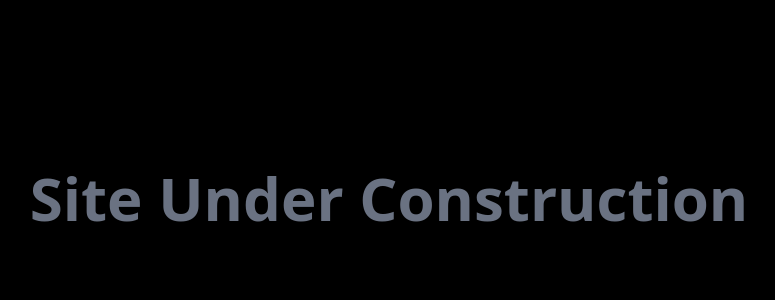
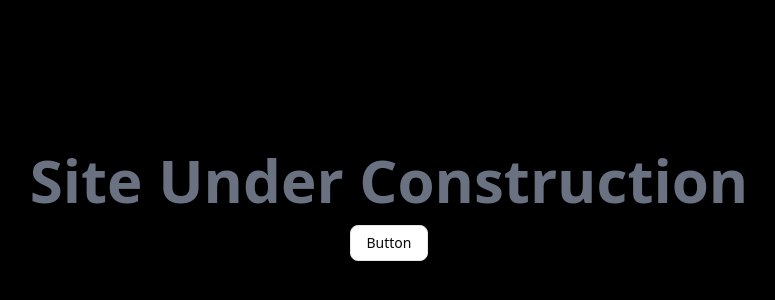
Before and after one commit to KavumaHakim/NodeUg, a React (Vite) app: page / in a window 1280 px wide. Shown: the part 202-502 px from the top of the page, without its empty margins (251-1026 px from the left). Built offline with nearby package versions, Linux system fonts and the light colour scheme.

Commit message:
feat: add Radix UI components for tooltips and buttons; update package dependencies

```diff
--- /dev/null
+++ b/components/ui/button.jsx
@@ -0,0 +1,58 @@
+import * as React from "react"
+import { Slot } from "@radix-ui/react-slot"
+import { cva } from "class-variance-authority";
+
+import { cn } from "@/lib/utils"
+
+const buttonVariants = cva(
+  "inline-flex items-center justify-center gap-2 whitespace-nowrap rounded-md text-sm font-medium transition-all disabled:pointer-events-none disabled:opacity-50 [&_svg]:pointer-events-none [&_svg:not([class*='size-'])]:size-4 shrink-0 [&_svg]:shrink-0 outline-none focus-visible:border-ring focus-visible:ring-ring/50 focus-visible:ring-[3px] aria-invalid:ring-destructive/20 dark:aria-invalid:ring-destructive/40 aria-invalid:border-destructive",
+  {
+    variants: {
+      variant: {
+        default: "bg-primary text-primary-foreground hover:bg-primary/90",
+        destructive:
+          "bg-destructive text-white hover:bg-destructive/90 focus-visible:ring-destructive/20 dark:focus-visible:ring-destructive/40 dark:bg-destructive/60",
+        outline:
+          "border bg-background shadow-xs hover:bg-accent hover:text-accent-foreground dark:bg-input/30 dark:border-input dark:hover:bg-input/50",
+        secondary:
+          "bg-secondary text-secondary-foreground hover:bg-secondary/80",
+        ghost:
+          "hover:bg-accent hover:text-accent-foreground dark:hover:bg-accent/50",
+        link: "text-primary underline-offset-4 hover:underline",
+      },
+      size: {
+        default: "h-9 px-4 py-2 has-[>svg]:px-3",
+        sm: "h-8 rounded-md gap-1.5 px-3 has-[>svg]:px-2.5",
+        lg: "h-10 rounded-md px-6 has-[>svg]:px-4",
+        icon: "size-9",
+        "icon-sm": "size-8",
+        "icon-lg": "size-10",
+      },
+    },
+    defaultVariants: {
+      variant: "default",
+      size: "default",
+    },
+  }
+)
+
+function Button({
+  className,
+  variant = "default",
+  size = "default",
+  asChild = false,
+  ...props
+}) {
+  const Comp = asChild ? Slot : "button"
+
+  return (
+    <Comp
+      data-slot="button"
+      data-variant={variant}
+      data-size={size}
+      className={cn(buttonVariants({ variant, size, className }))}
+      {...props} />
+  );
+}
+
+export { Button, buttonVariants }
--- /dev/null
+++ b/components/ui/tooltip.jsx
@@ -0,0 +1,53 @@
+import * as React from "react"
+import * as TooltipPrimitive from "@radix-ui/react-tooltip"
+
+import { cn } from "@/lib/utils"
+
+function TooltipProvider({
+  delayDuration = 0,
+  ...props
+}) {
+  return (<TooltipPrimitive.Provider data-slot="tooltip-provider" delayDuration={delayDuration} {...props} />);
+}
+
+function Tooltip({
+  ...props
+}) {
+  return (
+    <TooltipProvider>
+      <TooltipPrimitive.Root data-slot="tooltip" {...props} />
+    </TooltipProvider>
+  );
+}
+
+function TooltipTrigger({
+  ...props
+}) {
+  return <TooltipPrimitive.Trigger data-slot="tooltip-trigger" {...props} />;
+}
+
+function TooltipContent({
+  className,
+  sideOffset = 0,
+  children,
+  ...props
+}) {
+  return (
+    <TooltipPrimitive.Portal>
+      <TooltipPrimitive.Content
+        data-slot="tooltip-content"
+        sideOffset={sideOffset}
+        className={cn(
+          "bg-foreground text-background animate-in fade-in-0 zoom-in-95 data-[state=closed]:animate-out data-[state=closed]:fade-out-0 data-[state=closed]:zoom-out-95 data-[side=bottom]:slide-in-from-top-2 data-[side=left]:slide-in-from-right-2 data-[side=right]:slide-in-from-left-2 data-[side=top]:slide-in-from-bottom-2 z-50 w-fit origin-(--radix-tooltip-content-transform-origin) rounded-md px-3 py-1.5 text-xs text-balance",
+          className
+        )}
+        {...props}>
+        {children}
+        <TooltipPrimitive.Arrow
+          className="bg-foreground fill-foreground z-50 size-2.5 translate-y-[calc(-50%_-_2px)] rotate-45 rounded-[2px]" />
+      </TooltipPrimitive.Content>
+    </TooltipPrimitive.Portal>
+  );
+}
+
+export { Tooltip, TooltipTrigger, TooltipContent, TooltipProvider }
--- a/package.json
+++ b/package.json
@@ -10,6 +10,8 @@
     "preview": "vite preview"
   },
   "dependencies": {
+    "@radix-ui/react-slot": "^1.2.4",
+    "@radix-ui/react-tooltip": "^1.2.8",
     "@tailwindcss/vite": "^4.1.18",
     "class-variance-authority": "^0.7.1",
     "clsx": "^2.1.1",
--- a/src/App.jsx
+++ b/src/App.jsx
@@ -1,12 +1,27 @@
 import 'react'
 import './index.css'
+import { Button } from "@/components/ui/button"
+import {
+  Tooltip,
+  TooltipContent,
+  TooltipTrigger,
+} from "@/components/ui/tooltip"
 // import './App.css'
 
 
 function App() {
   return (
-    <main className='w-screen h-screen flex justify-center items-center bg-black'>
+    <main className='w-screen h-screen flex flex-col justify-center items-center bg-black'>
       <h1 className="text-[60px] font-bold text-gray-500 wrap-break-word">Site Under Construction</h1>
+      <Tooltip>
+        <TooltipTrigger>
+          <Button variant="outline">Button</Button>
+        </TooltipTrigger>
+        <TooltipContent>
+          <p>The site is currently under construction. Please check back later!</p>
+        </TooltipContent>
+      </Tooltip>
+
     </main>
   )
 }
--- a/vite.config.js
+++ b/vite.config.js
@@ -8,7 +8,7 @@
   plugins: [react(), tailwindcss()],
   resolve: {
     alias: {
-      "@": path.resolve(__dirname, "./src"),
+      "@": path.resolve(__dirname, "./"),
     },
   },
 });
```
Also changed, not shown: 1 other file (tests, documents, lock files or other folders).
